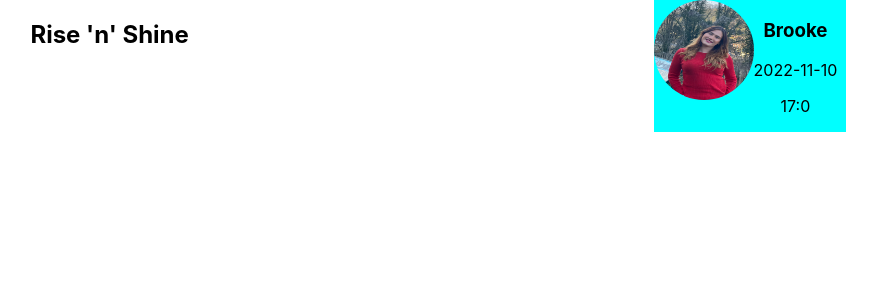
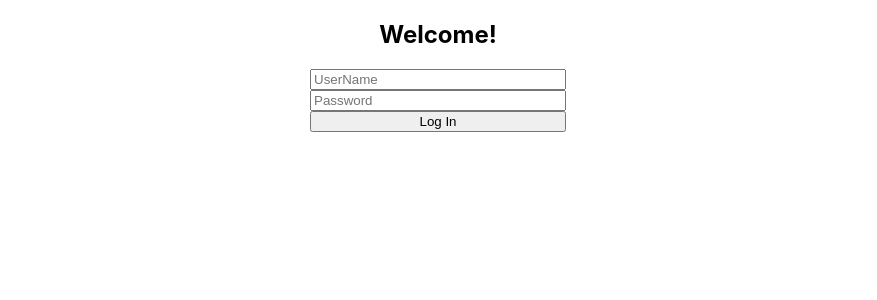
Before and after one commit to BrookeVerse/risenshine, a React (Create React App) app: page / in a window 1280 px wide. Shown: the top 300 px of the page, without its empty margins (202-1079 px from the left). Built offline with nearby package versions, Linux system fonts and the light colour scheme.

Commit message:
created log in comp

```diff
--- a/src/App.jsx
+++ b/src/App.jsx
@@ -1,10 +1,11 @@
 import "./App.scss";
-import Header from "./components/Header/Header";
+import LogIn from "./components/LogIn/LogIn";
+
 
 function App() {
   return (
     <div className="App">
-      <Header />
+      <LogIn />
     </div>
   );
 }
--- /dev/null
+++ b/src/components/LogIn/LogIn.jsx
@@ -0,0 +1,18 @@
+import "./LogIn.scss";
+
+const LogIn = () => {
+  return (
+    <div className="LogIn">
+      <h2>Welcome!</h2>
+      <form className="logIn__form">
+        <div className="LogIn__content">
+          <input type="text" placeholder="UserName" className="LogIn__userName"/>
+          <input type="text" placeholder="Password" className="LogIn__password"/>
+          <button>Log In</button>
+        </div>
+      </form>
+    </div>
+  );
+};
+
+export default LogIn;
--- /dev/null
+++ b/src/components/LogIn/LogIn.scss
@@ -0,0 +1,8 @@
+.LogIn{
+    &__content{
+        margin: auto;
+        display: flex;
+        flex-direction: column;
+        width: 20vw;
+    }
+}
--- a/src/components/ProfileHeader/ProfileHeader.scss
+++ b/src/components/ProfileHeader/ProfileHeader.scss
@@ -1,11 +1,9 @@
-
-
-.profileHeader{
+.profileHeader {
   display: flex;
   width: 15vw;
   height: fit-content;
-    background-color: aqua;
-    &__image{
+  &__image {
+    margin-left: 5px;
     width: 100px;
     height: 100px;
     border-radius: 100%;
```
Lines whose indentation alone changed are shown as unchanged.
